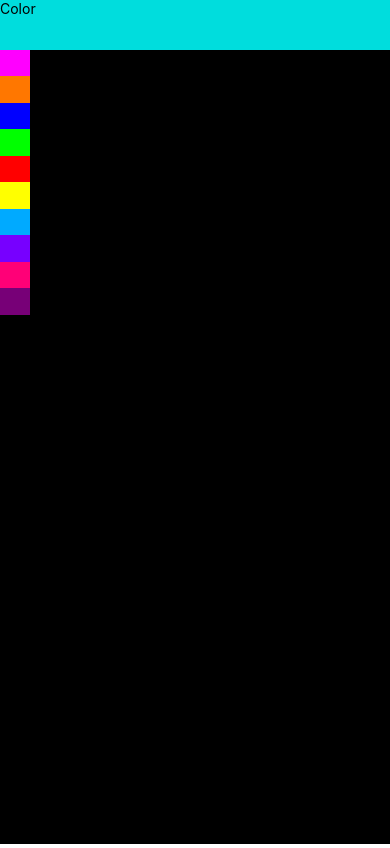
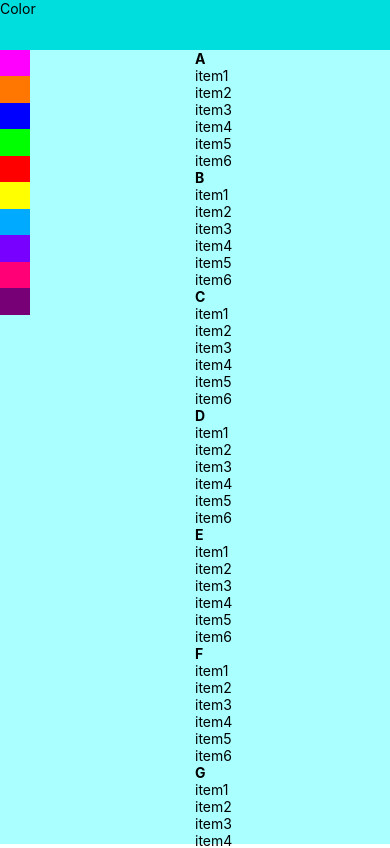
Before and after one commit to Laz0rSquid/test-alphabet-registry, a React Native app in the folder my-app/: screen / in a window 390 px wide. Shown: the top 848 px of the page. Built offline with nearby package versions, Linux system fonts and the light colour scheme.

Commit message:
RegistryScrollBar prototype works

```diff
--- a/my-app/App.js
+++ b/my-app/App.js
@@ -4,6 +4,7 @@ import {
   Button,
   Dimensions,
   PanResponder,
+  SectionList,
   StatusBar,
   StyleSheet,
   Text,
@@ -16,6 +17,20 @@ const statBarHeight = 50;
 const registryElemWidth = 30;
 const registryElemHeight = (height - statBarHeight) / 30;
 
+const getSection = ({moveX, moveY, dx, dy}, counter) => {
+  if (moveX > registryElemWidth) return -1;
+  else return getSectionHelper(moveX, moveY, counter);
+};
+
+const getSectionHelper = (moveX, moveY, counter) => {
+  if (
+    moveY > statBarHeight + counter * registryElemHeight &&
+    moveY <= statBarHeight + (counter + 1) * registryElemHeight
+  ) {
+    return counter;
+  } else return getSectionHelper(moveX, moveY, counter+1);
+};
+
 const getColor = ({ moveX, moveY, dx, dy }) => {
   const isA =
     moveY > statBarHeight &&
@@ -24,47 +39,47 @@ const getColor = ({ moveX, moveY, dx, dy }) => {
     moveX < registryElemWidth;
   const isB =
     moveY > statBarHeight + registryElemHeight &&
-    moveY <= statBarHeight + (2 * registryElemHeight) &&
+    moveY <= statBarHeight + 2 * registryElemHeight &&
     moveX > 0 &&
     moveX < registryElemWidth;
   const isC =
-    moveY > statBarHeight + (2 * registryElemHeight) &&
-    moveY <= statBarHeight + (3 * registryElemHeight) &&
+    moveY > statBarHeight + 2 * registryElemHeight &&
+    moveY <= statBarHeight + 3 * registryElemHeight &&
     moveX > 0 &&
     moveX < registryElemWidth;
   const isD =
-    moveY > statBarHeight + (3 * registryElemHeight) &&
-    moveY <= statBarHeight + (4 * registryElemHeight) &&
+    moveY > statBarHeight + 3 * registryElemHeight &&
+    moveY <= statBarHeight + 4 * registryElemHeight &&
     moveX > 0 &&
     moveX < registryElemWidth;
   const isE =
-    moveY > statBarHeight + (4 * registryElemHeight) &&
-    moveY <= statBarHeight + (5 * registryElemHeight) &&
+    moveY > statBarHeight + 4 * registryElemHeight &&
+    moveY <= statBarHeight + 5 * registryElemHeight &&
     moveX > 0 &&
     moveX < registryElemWidth;
   const isF =
-    moveY > statBarHeight + (5 * registryElemHeight) &&
-    moveY <= statBarHeight + (6 * registryElemHeight) &&
+    moveY > statBarHeight + 5 * registryElemHeight &&
+    moveY <= statBarHeight + 6 * registryElemHeight &&
     moveX > 0 &&
     moveX < registryElemWidth;
   const isG =
-    moveY > statBarHeight + (6 * registryElemHeight) &&
-    moveY <= statBarHeight + (7 * registryElemHeight) &&
+    moveY > statBarHeight + 6 * registryElemHeight &&
+    moveY <= statBarHeight + 7 * registryElemHeight &&
     moveX > 0 &&
     moveX < registryElemWidth;
   const isH =
-    moveY > statBarHeight + (7 * registryElemHeight) &&
-    moveY <= statBarHeight + (8 * registryElemHeight) &&
+    moveY > statBarHeight + 7 * registryElemHeight &&
+    moveY <= statBarHeight + 8 * registryElemHeight &&
     moveX > 0 &&
     moveX < registryElemWidth;
   const isI =
-    moveY > statBarHeight + (8 * registryElemHeight) &&
-    moveY <= statBarHeight + (9 * registryElemHeight) &&
+    moveY > statBarHeight + 8 * registryElemHeight &&
+    moveY <= statBarHeight + 9 * registryElemHeight &&
     moveX > 0 &&
     moveX < registryElemWidth;
   const isJ =
-    moveY > statBarHeight + (9 * registryElemHeight) &&
-    moveY <= statBarHeight + (10 * registryElemHeight) &&
+    moveY > statBarHeight + 9 * registryElemHeight &&
+    moveY <= statBarHeight + 10 * registryElemHeight &&
     moveX > 0 &&
     moveX < registryElemWidth;
 
@@ -78,7 +93,7 @@ const getColor = ({ moveX, moveY, dx, dy }) => {
   else if (isH) return 'Purple';
   else if (isI) return 'Pink';
   else if (isJ) return 'Plum';
-  else return 'Color'
+  else return 'Color';
 };
 
 export default class App extends Component {
@@ -93,15 +108,21 @@ export default class App extends Component {
         const color = getColor(gestureState);
         this.setState({
           zone: color
-        });
+        })
+        const section = getSection(gestureState,0);
+        if (section > 0 && section < this.sectionListRef.props.sections.length) {
+          this.scrollToSection(section);
+        }
       },
       onPanResponderTerminationRequest: (evt, gestureState) => true
     });
   }
 
-  onPress = () => {
-    this.setState({
-      zone: 'I got touched with a parent pan responder'
+  scrollToSection = (x) => {
+    this.sectionListRef.scrollToLocation({
+      sectionIndex: x,
+      itemIndex: 0,
+      viewPosition: 0.5
     });
   };
 
@@ -112,6 +133,8 @@ export default class App extends Component {
         <View style={(styles.statBar, styles.skyblue)}>
           <Text style={styles.statBar}>{this.state.zone}</Text>
         </View>
+        <View style={styles.listContainer}>
+          <View style={{ flexDirection: 'column', flex: 1 }}>
             <View style={[styles.regElem, styles.magenta]} />
             <View style={[styles.regElem, styles.orange]} />
             <View style={[styles.regElem, styles.blue]} />
@@ -123,6 +146,30 @@ export default class App extends Component {
             <View style={[styles.regElem, styles.pink]} />
             <View style={[styles.regElem, styles.plum]} />
           </View>
+          <View style={{ flexDirection: 'row', flex: 1 }}>
+            <SectionList
+              ref={(ref) => (this.sectionListRef = ref)}
+              renderItem={({ item, index, section }) => <Text key={index}>{item}</Text>}
+              renderSectionHeader={({ section: { title } }) => (
+                <Text style={{ fontWeight: 'bold' }}>{title}</Text>
+              )}
+              sections={[
+                { title: 'A', data: ['item1', 'item2', 'item3', 'item4', 'item5', 'item6'] },
+                { title: 'B', data: ['item1', 'item2', 'item3', 'item4', 'item5', 'item6'] },
+                { title: 'C', data: ['item1', 'item2', 'item3', 'item4', 'item5', 'item6'] },
+                { title: 'D', data: ['item1', 'item2', 'item3', 'item4', 'item5', 'item6'] },
+                { title: 'E', data: ['item1', 'item2', 'item3', 'item4', 'item5', 'item6'] },
+                { title: 'F', data: ['item1', 'item2', 'item3', 'item4', 'item5', 'item6'] },
+                { title: 'G', data: ['item1', 'item2', 'item3', 'item4', 'item5', 'item6'] },
+                { title: 'H', data: ['item1', 'item2', 'item3', 'item4', 'item5', 'item6'] },
+                { title: 'I', data: ['item1', 'item2', 'item3', 'item4', 'item5', 'item6'] },
+                { title: 'J', data: ['item1', 'item2', 'item3', 'item4', 'item5', 'item6'] }
+              ]}
+              keyExtractor={(item, index) => item + index}
+            />
+          </View>
+        </View>
+      </View>
     );
   }
 }
@@ -130,7 +177,7 @@ export default class App extends Component {
 const styles = StyleSheet.create({
   container: {
     height: height,
-    backgroundColor: '#000'
+    backgroundColor: '#aff'
   },
   statBar: {
     height: statBarHeight
@@ -138,6 +185,9 @@ const styles = StyleSheet.create({
   regElem: {
     width: registryElemWidth,
     height: registryElemHeight
+  },
+  listContainer: {
+    flexDirection: 'row'
   },
   skyblue: {
     backgroundColor: '#0dd'
```
Lines whose indentation alone changed are shown as unchanged.
